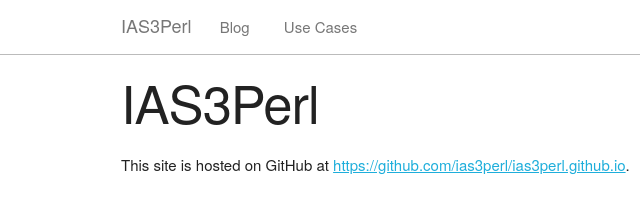
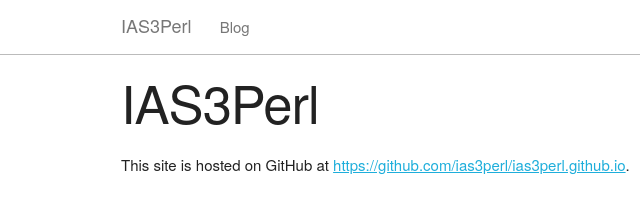
Before and after one commit to IAS3Perl/ias3perl.github.io, a plain HTML site: page index.html in a window 1280 px wide. Shown: the top 199 px of the page, 39-679 px from the left. Drawn offline with Linux system fonts and the light colour scheme.

Commit message:
Site update

```diff
--- a/index.html
+++ b/index.html
@@ -17,9 +17,6 @@
                         <li>
                             <a href="/blog">Blog</a>
                         </li>
-                        <li>
-                            <a href="/page/usecases">Use Cases</a>
-                        </li>
                     </ul>
 
                 </div>
@@ -33,7 +30,7 @@
 
 <h2>Use Cases</h2>
 
-<p>We&#39;ve started developing and documenting various use cases for this project on the <a href="/usecases/">use cases</a> page.</p>
+<p>We&#39;ve started developing and documenting various use cases for this project on the <a href="/page/usecases/">use cases</a> page.</p>
 
 <h1>Communication</h1>
 
```
Also changed, not shown: sitemap.xml (+12 -12 lines), 1 other file.
